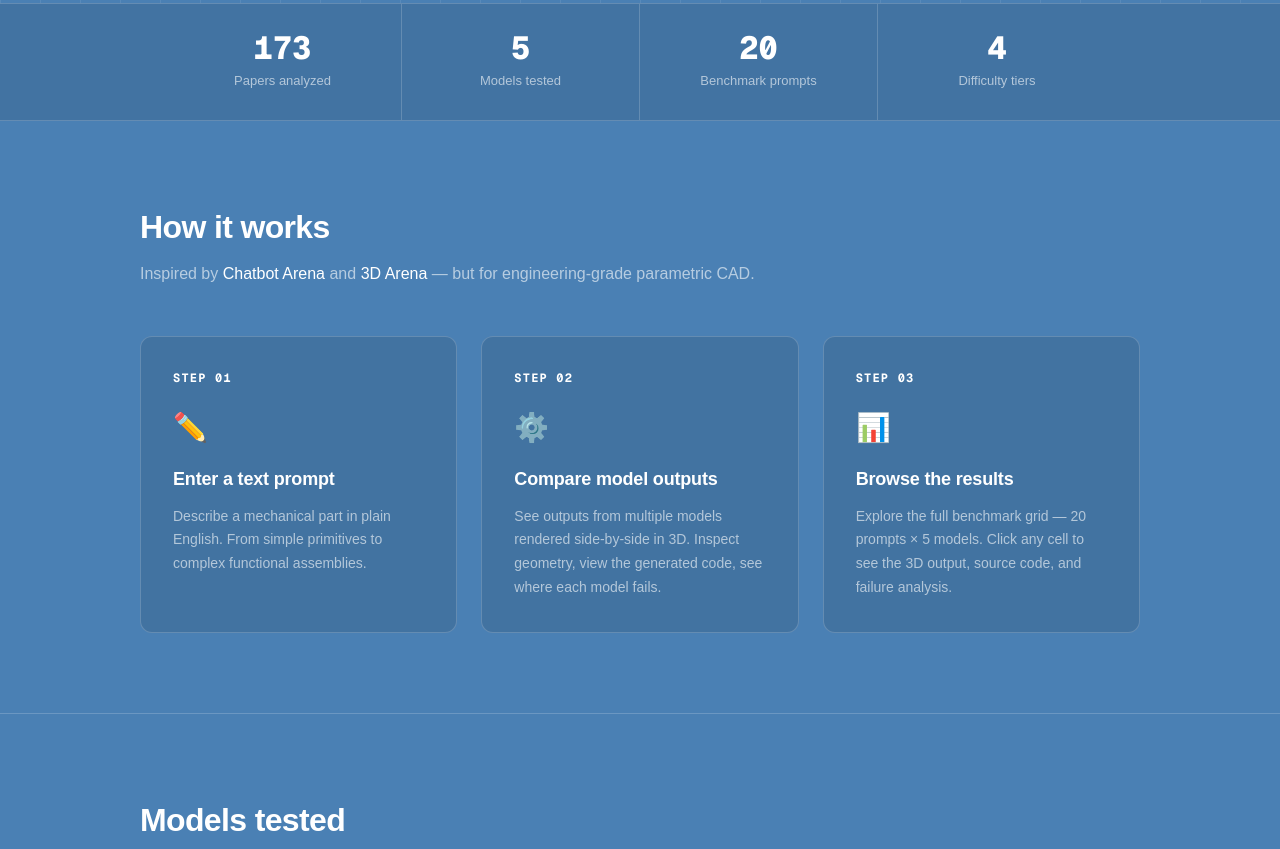
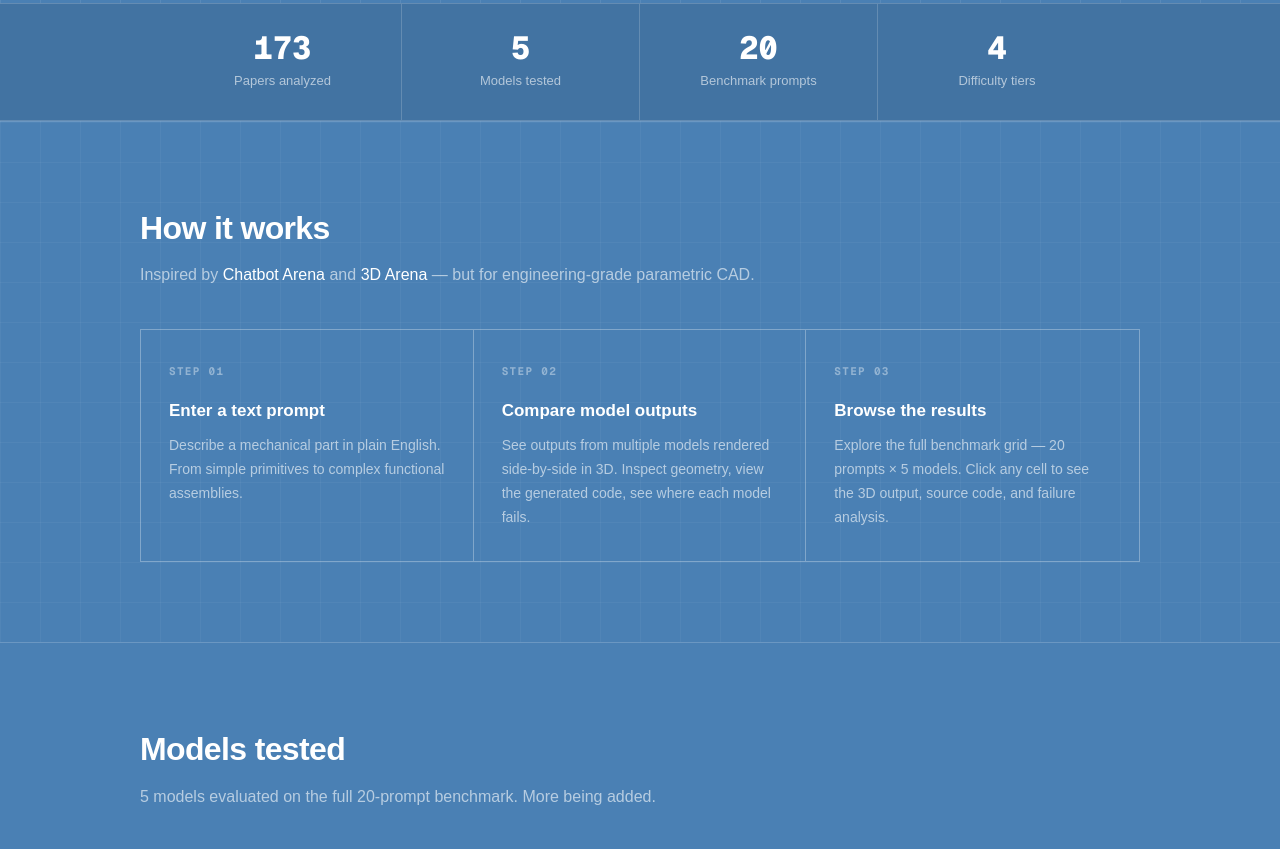
Before and after one commit to Lenguist/ai-for-cad, a Next.js app in the folder cadarena/site/: page / in a window 1280 px wide. Shown: the part 720-1569 px from the top of the page. Built offline with nearby package versions, Linux system fonts and the light colour scheme.

Commit message:
auto-backup: 2026-03-22 18:09:58

```diff
--- a/cadarena/site/app/globals.css
+++ b/cadarena/site/app/globals.css
@@ -37,10 +37,18 @@ body {
   -webkit-font-smoothing: antialiased;
 }
 
-/* Blueprint grid background for hero */
+/* Blueprint grid background — hero (stronger) */
 .blueprint-bg {
   background-image:
     linear-gradient(rgba(255,255,255,0.08) 1px, transparent 1px),
     linear-gradient(90deg, rgba(255,255,255,0.08) 1px, transparent 1px);
   background-size: 40px 40px;
 }
+
+/* Blueprint grid background — content sections (subtle) */
+.blueprint-grid {
+  background-image:
+    linear-gradient(rgba(255,255,255,0.04) 1px, transparent 1px),
+    linear-gradient(90deg, rgba(255,255,255,0.04) 1px, transparent 1px);
+  background-size: 40px 40px;
+}
--- a/cadarena/site/app/page.tsx
+++ b/cadarena/site/app/page.tsx
@@ -332,96 +332,46 @@ export default function Home() {
       </div>
 
       {/* How it works */}
-      <section style={{ padding: "80px 24px" }}>
+      <section className="blueprint-grid" style={{ padding: "80px 24px", borderTop: "1px solid var(--border)" }}>
         <div style={{ maxWidth: 1000, margin: "0 auto" }}>
-          <h2
-            style={{
-              fontSize: 32,
-              fontWeight: 700,
-              marginBottom: 8,
-              letterSpacing: "-0.02em",
-            }}
-          >
+          <h2 style={{ fontSize: 32, fontWeight: 700, marginBottom: 8, letterSpacing: "-0.02em" }}>
             How it works
           </h2>
-          <p style={{ color: "var(--muted)", marginBottom: 48, fontSize: 16 }}>
+          <p style={{ color: "var(--muted)", marginBottom: 40, fontSize: 16 }}>
             Inspired by{" "}
-            <a
-              href="https://chat.lmsys.org"
-              style={{ color: "var(--accent)", textDecoration: "none" }}
-            >
-              Chatbot Arena
-            </a>{" "}
+            <a href="https://chat.lmsys.org" style={{ color: "var(--accent)", textDecoration: "none" }}>Chatbot Arena</a>{" "}
             and{" "}
-            <a
-              href="https://huggingface.co/spaces/dylanebert/3d-arena"
-              style={{ color: "var(--accent)", textDecoration: "none" }}
-            >
-              3D Arena
-            </a>{" "}
+            <a href="https://huggingface.co/spaces/dylanebert/3d-arena" style={{ color: "var(--accent)", textDecoration: "none" }}>3D Arena</a>{" "}
             — but for engineering-grade parametric CAD.
           </p>
 
-          <div
-            style={{
-              display: "grid",
-              gridTemplateColumns: "repeat(3, 1fr)",
-              gap: 24,
-            }}
-          >
+          <div style={{ border: "1px solid rgba(255,255,255,0.3)", display: "grid", gridTemplateColumns: "repeat(3, 1fr)" }}>
             {[
-              {
-                step: "01",
-                title: "Enter a text prompt",
-                desc: "Describe a mechanical part in plain English. From simple primitives to complex functional assemblies.",
-                icon: "✏️",
-              },
-              {
-                step: "02",
-                title: "Compare model outputs",
-                desc: "See outputs from multiple models rendered side-by-side in 3D. Inspect geometry, view the generated code, see where each model fails.",
-                icon: "⚙️",
-              },
-              {
-                step: "03",
-                title: "Browse the results",
-                desc: "Explore the full benchmark grid — 20 prompts × 5 models. Click any cell to see the 3D output, source code, and failure analysis.",
-                icon: "📊",
-              },
-            ].map((step) => (
+              { step: "01", title: "Enter a text prompt", desc: "Describe a mechanical part in plain English. From simple primitives to complex functional assemblies." },
+              { step: "02", title: "Compare model outputs", desc: "See outputs from multiple models rendered side-by-side in 3D. Inspect geometry, view the generated code, see where each model fails." },
+              { step: "03", title: "Browse the results", desc: "Explore the full benchmark grid — 20 prompts × 5 models. Click any cell to see the 3D output, source code, and failure analysis." },
+            ].map((step, i) => (
               <div
                 key={step.step}
                 style={{
-                  background: "var(--card)",
-                  border: "1px solid var(--border)",
-                  borderRadius: 12,
-                  padding: 32,
+                  padding: "32px 28px",
+                  borderRight: i < 2 ? "1px solid rgba(255,255,255,0.3)" : "none",
                 }}
               >
-                <div
-                  style={{
-                    fontFamily: "var(--font-geist-mono), monospace",
-                    fontSize: 12,
-                    color: "var(--accent)",
-                    fontWeight: 700,
-                    letterSpacing: "0.1em",
-                    marginBottom: 16,
-                  }}
-                >
+                <div style={{
+                  fontFamily: "var(--font-geist-mono), monospace",
+                  fontSize: 11,
+                  fontWeight: 700,
+                  letterSpacing: "0.12em",
+                  color: "rgba(255,255,255,0.4)",
+                  marginBottom: 20,
+                }}>
                   STEP {step.step}
                 </div>
-                <div style={{ fontSize: 28, marginBottom: 14 }}>{step.icon}</div>
-                <h3
-                  style={{
-                    fontSize: 18,
-                    fontWeight: 700,
-                    marginBottom: 10,
-                    letterSpacing: "-0.01em",
-                  }}
-                >
+                <h3 style={{ fontSize: 17, fontWeight: 700, marginBottom: 12, lineHeight: 1.3 }}>
                   {step.title}
                 </h3>
-                <p style={{ color: "var(--muted)", fontSize: 14, lineHeight: 1.7 }}>
+                <p style={{ color: "var(--muted)", fontSize: 14, lineHeight: 1.7, margin: 0 }}>
                   {step.desc}
                 </p>
               </div>
```
